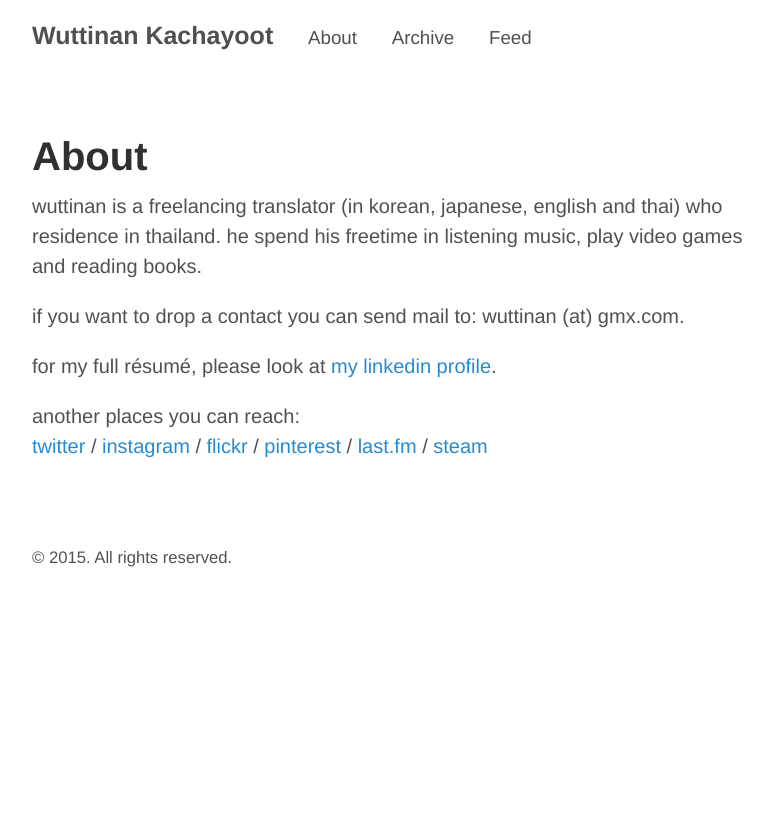
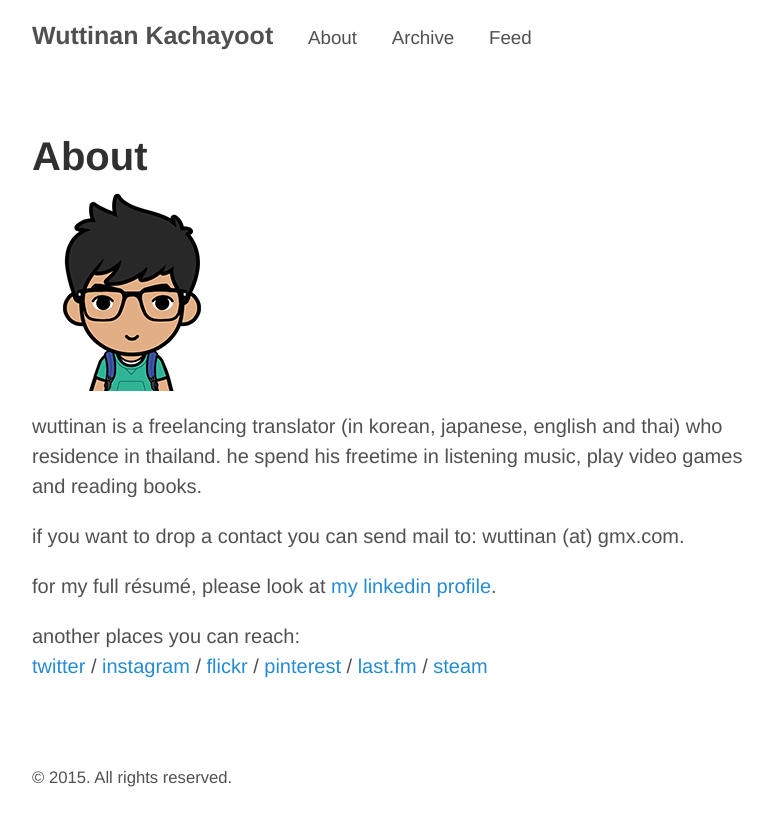
Before and after one commit to wuttinan/wuttinan.github.io, a Jekyll site: the page built from about.md, in a window 1280 px wide. Shown: the top 826 px of the page, without its empty margins (248-1021 px from the left). Built offline with Jekyll 4.4.1, drawn with Linux system fonts in a browser that asks for light colours.

Commit message:
edit about page
add profile avatar

```diff
--- a/about.md
+++ b/about.md
@@ -2,6 +2,8 @@
 layout: page
 title: About
 ---
+
+![it's me!](http://wuttinan.com/me200.jpg)
 
 wuttinan is a freelancing translator (in korean, japanese, english and thai) who residence in thailand.  he spend his freetime in listening music, play video games and reading books.
 
```
